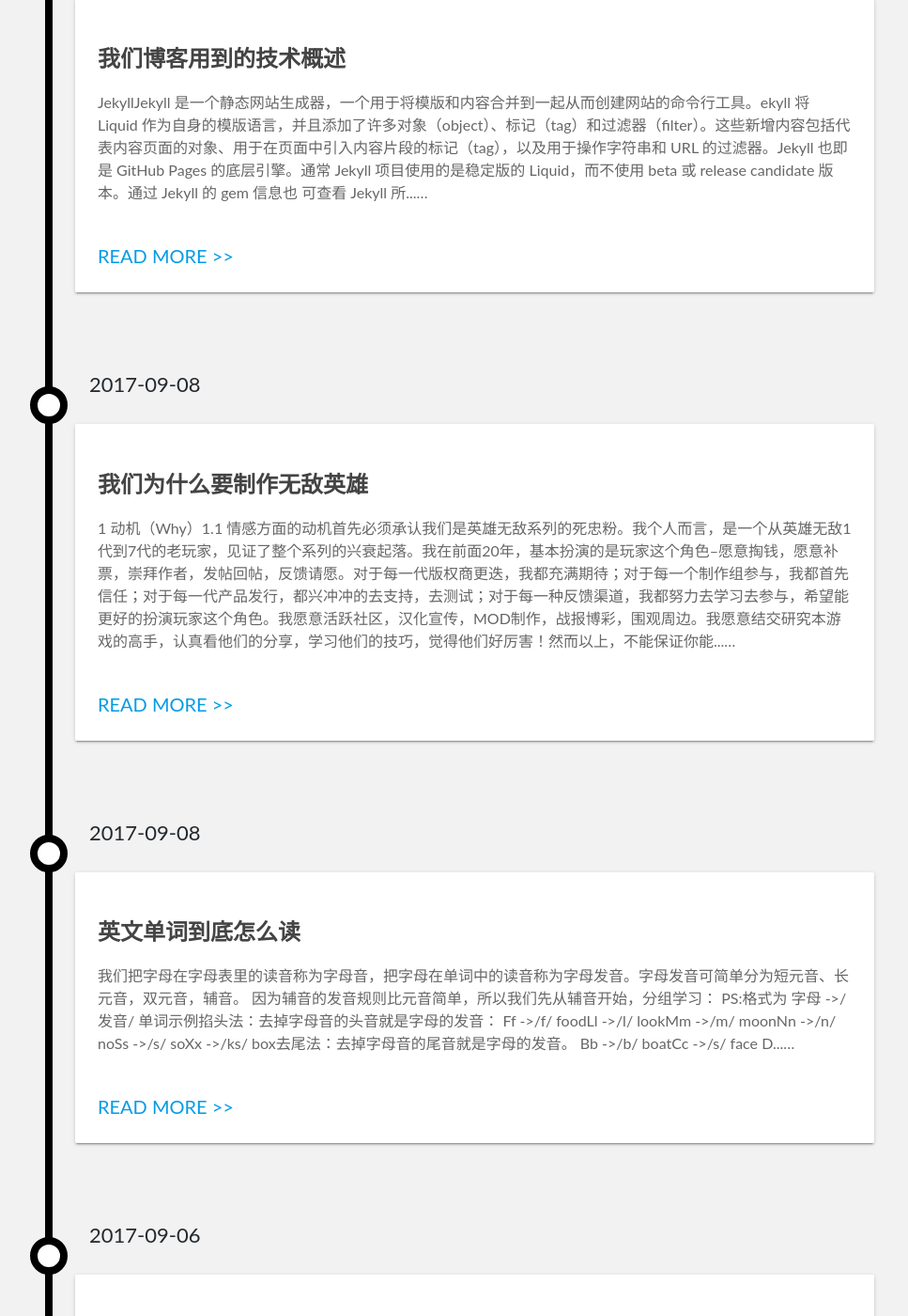
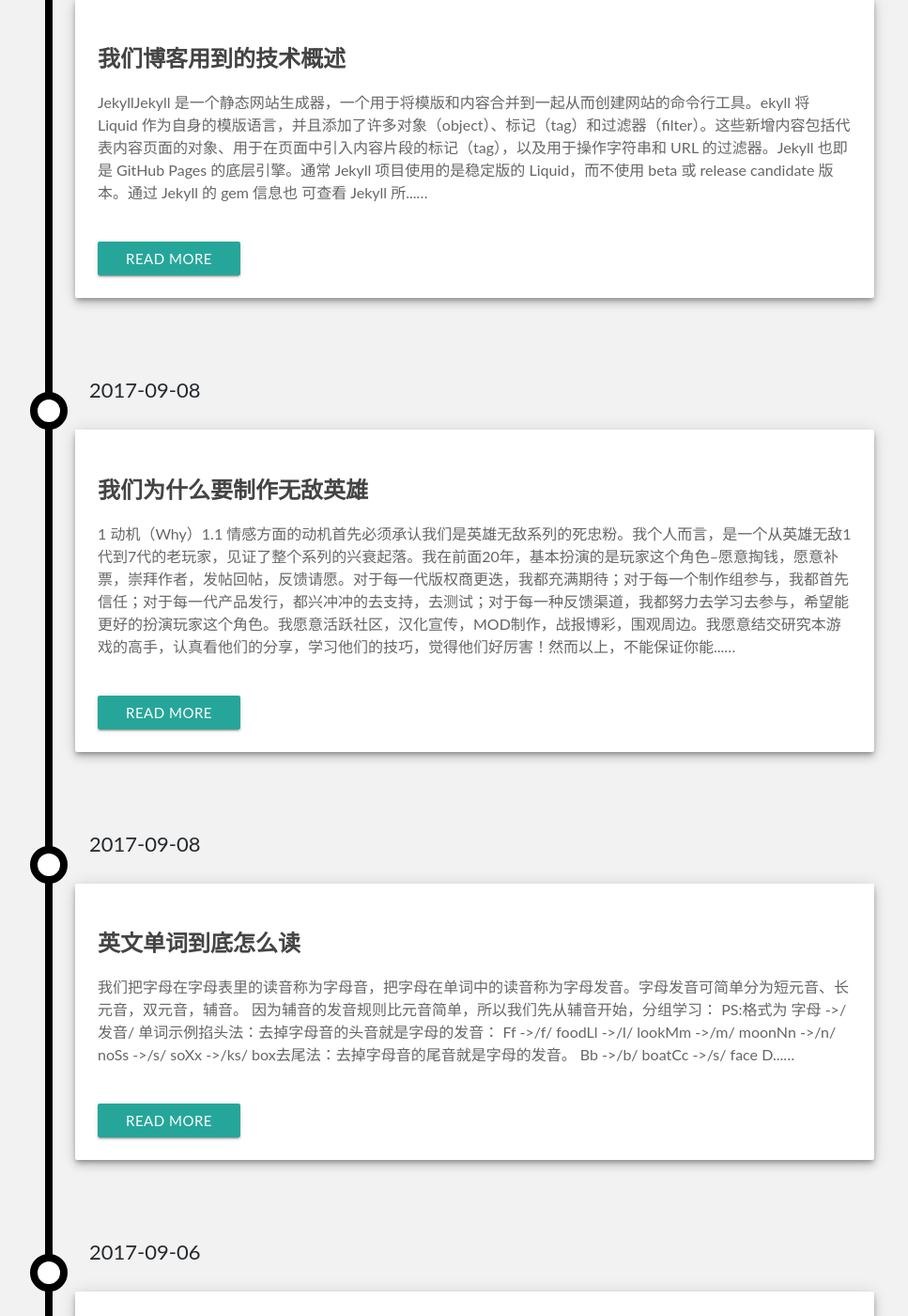
Before and after one commit to unicorn25/unicorn25.github.io, a Jekyll site: the page built from index.html, in a window 1280 px wide and 1400 px high, scrolled down 293 px. Shown: the whole window at 94% size, without its empty margins (157-1124 px from the left). Built offline with Jekyll 4.4.1, drawn with Linux system fonts in a browser that asks for light colours; some of the changed text lies outside the part shown.

Commit message:
fix: 主界面的card 阴影效果加深；修改read more 为按钮

```diff
--- a/index.html
+++ b/index.html
@@ -9,7 +9,7 @@ layout: default
     <div class="item">
         <i class="vertical-line"></i>
         <h3 class="item-date">{{ step.date | date: '%Y-%m-%d' }}</h3>
-        <div class="card-panel">
+        <div class="card-panel z-depth-3">
             <h2 class="card-title excerpt-title">
                 {{ step.title }}
             </h2>
@@ -18,7 +18,7 @@ layout: default
                 {{ step.content | strip_html | strip_newlines | truncate: 300 }}&hellip;
             </p>
             <br>
-            <a class="btn-read-more" href={{ step.url }}>READ MORE >></a>
+            <a class="waves-effect waves-light btn" href={{ step.url }}>READ MORE</a>
         </div>
     </div>
     {% endfor %}
```
